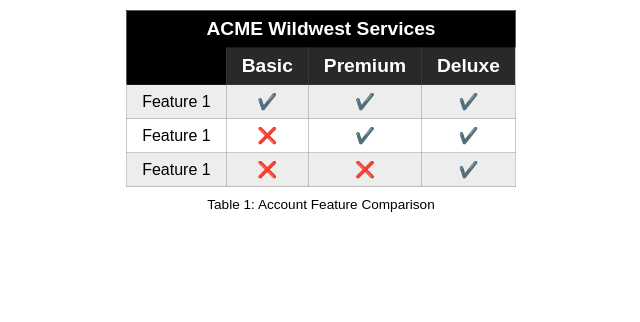
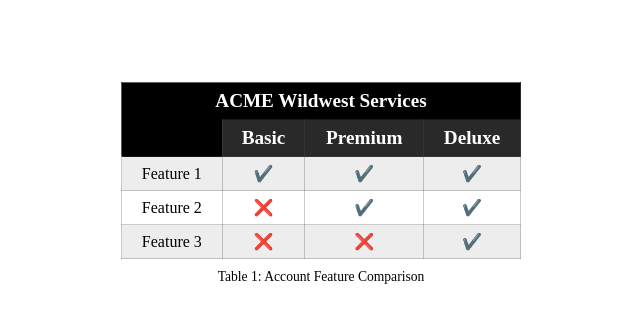
Before and after one commit to aaronti2005/wdd131, a plain HTML site: page week04/table.html in a window 1280 px wide. Shown: the whole page, without its empty margins (319-959 px from the left). Drawn offline with Linux system fonts and the light colour scheme.

Commit message:
practice of table

```diff
--- a/week04/styles/table.css
+++ b/week04/styles/table.css
@@ -8,12 +8,13 @@
 }
 
 body {
-	font-family: "EB Garamond", Arial, serif;
+	padding: 5%;
 }
 
 table {
+    width: 400px;
 	margin: 10px auto;
-	border: thin solid var(--border);
+	border: 1px solid var(--border);
 	border-collapse: collapse;
 }
 
--- a/week04/table.html
+++ b/week04/table.html
@@ -3,7 +3,9 @@
 <head>
     <meta charset="UTF-8">
     <meta name="viewport" content="width=device-width, initial-scale=1.0">
-    <title>Document</title>
+    <title>Table Example</title>
+    <meta name="author" content="Aaron Martinez">
+    <meta name="description" content="PRactice de tables adn zebra color.">
     <link rel="stylesheet" href="styles/table.css">
 </head>
 <body>
@@ -28,13 +30,13 @@
                 <td>✔️</td>
             </tr>
             <tr>
-                <td>Feature 1</td>
+                <td>Feature 2</td>
                 <td>❌</td>
                 <td>✔️</td>
                 <td>✔️</td>
             </tr>
             <tr>
-                <td>Feature 1</td>
+                <td>Feature 3</td>
                 <td>❌</td>
                 <td>❌</td>
                 <td>✔️</td>
```
